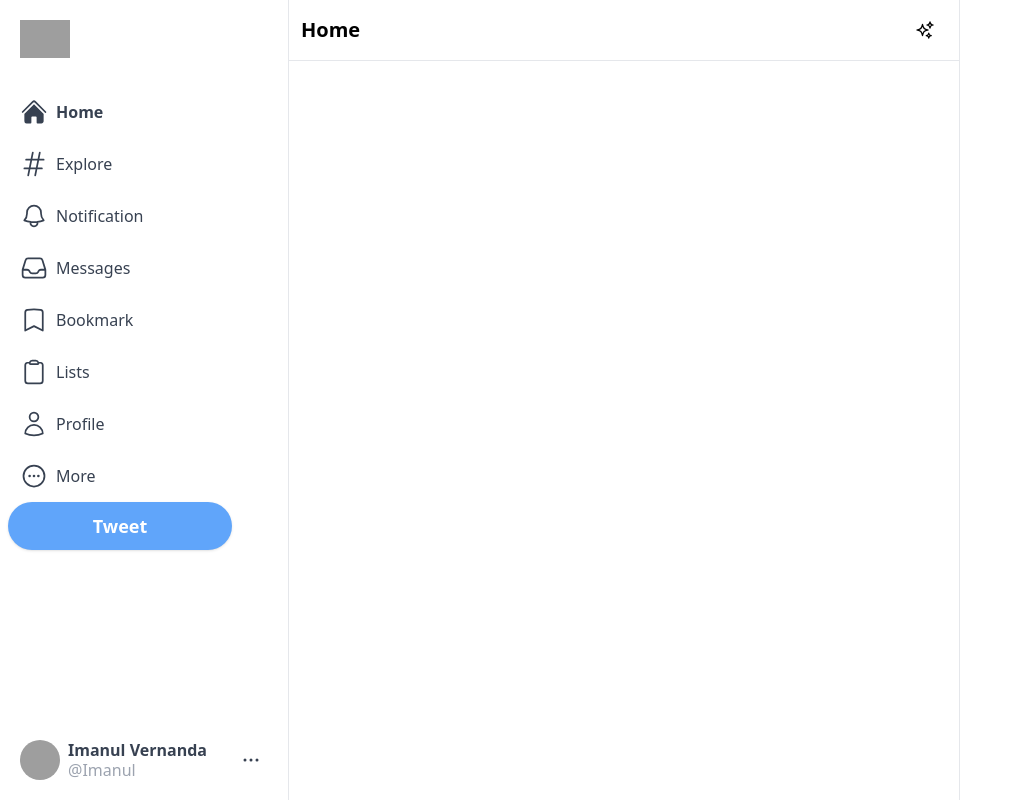
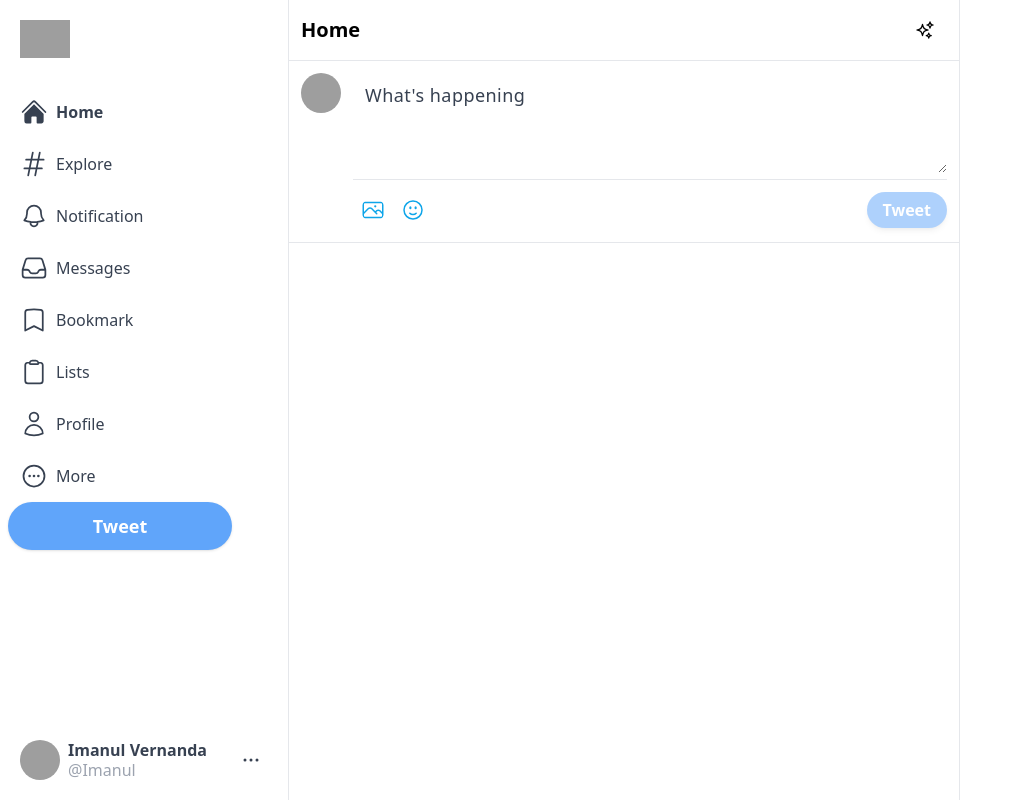
Before and after one commit to Yabessy/twitter-clone, a Next.js app: page / in a window 1280 px wide. Shown: the whole page, without its empty margins (0-1015 px from the left). Built offline with nearby package versions, Linux system fonts and the light colour scheme; grey boxes are pictures that could not be loaded.

Commit message:
create feed input component

```diff
--- a/components/feed/Feed.tsx
+++ b/components/feed/Feed.tsx
@@ -1,4 +1,5 @@
-import { SparklesIcon } from "@heroicons/react/24/outline";
+import { SparklesIcon } from "@heroicons/react/24/outline"
+import FeedInput from "./FeedInput"
 
 export default function Feed() {
   return (
@@ -6,9 +7,10 @@
       <div className="flex items-center py-2 px-3 top-0 sticky z-10 bg-white border-b border-gray-200">
         <h2 className="text-lg sm:text-xl font-bold cursor-pointer">Home</h2>
         <div className="hoverEffect flex items-center justify-center ml-auto">
-        <SparklesIcon className="h-5"/>
+          <SparklesIcon className="h-5" />
         </div>
       </div>
+      <FeedInput />
     </div>
   )
 }
--- /dev/null
+++ b/components/feed/FeedInput.tsx
@@ -0,0 +1,29 @@
+import { FaceSmileIcon, PhotoIcon } from "@heroicons/react/24/outline"
+
+export default function FeedInput() {
+  return (
+    <div className="flex border-b border-gray-200 p-3 space-x-3">
+      <img
+        src="https://upload.wikimedia.org/wikipedia/commons/thumb/7/7e/Circle-icons-profile.svg/2048px-Circle-icons-profile.svg.png"
+        alt="userImg"
+        className="w-10 h-10 rounded-full cursor-pointer hover:brightness-95"
+      />
+      <div className="w-full divide-y divide-gray-200">
+        <div className="">
+          <textarea
+            rows={3}
+            className="border-none w-full focus:ring-0 text-lg placeholder-gray-700 tracking-wide min-h-[50px] text-gray-700"
+            placeholder="What's happening"
+          />
+        </div>
+        <div className="flex items-center justify-between pt-2.5">
+          <div className="flex">
+            <PhotoIcon className="h-10 hoverEffect p-2 text-sky-500 hover:bg-sky-100" />
+            <FaceSmileIcon className="h-10 hoverEffect p-2 text-sky-500 hover:bg-sky-100" />
+          </div>
+          <button className="bg-blue-400 text-white px-4 py-1.5 rounded-full font-bold shadow-md hover:brightness-95 disabled:opacity-50" disabled>Tweet</button>
+        </div>
+      </div>
+    </div>
+  )
+}
--- a/components/sidebar/Sidebar.tsx
+++ b/components/sidebar/Sidebar.tsx
@@ -37,7 +37,7 @@
       </div>
       {/* Button */}
       <div>
-        <button className="bg-blue-400 text-white rounded-full w-56 h-12 font-bold shadow hover:brightness-75 text-lg hidden xl:inline">
+        <button className="bg-blue-400 text-white rounded-full w-56 h-12 font-bold shadow hover:brightness-95 text-lg hidden xl:inline">
           Tweet
         </button>
       </div>
@@ -45,7 +45,7 @@
       <div className="hoverEffect text-gray-700 flex items-center justify-center xl:justify-start mt-auto">
         <img
           src="https://upload.wikimedia.org/wikipedia/commons/thumb/7/7e/Circle-icons-profile.svg/2048px-Circle-icons-profile.svg.png"
-          alt=""
+          alt="UserImg"
           className="w-10 h-10 rounded-full xl:mr-2 "
         />
         <div className="leading-5 hidden xl:inline  ">
--- a/package.json
+++ b/package.json
@@ -12,6 +12,7 @@
     "react-dom": "18.2.0"
   },
   "devDependencies": {
+    "@tailwindcss/forms": "^0.5.3",
     "@types/node": "18.11.3",
     "@types/react": "18.0.21",
     "@types/react-dom": "18.0.6",
--- a/tailwind.config.js
+++ b/tailwind.config.js
@@ -8,5 +8,5 @@
   theme: {
     extend: {},
   },
-  plugins: [],
+  plugins: [require('@tailwindcss/forms')],
 }
```
Also changed, not shown: 1 other file (tests, documents, lock files or other folders).
